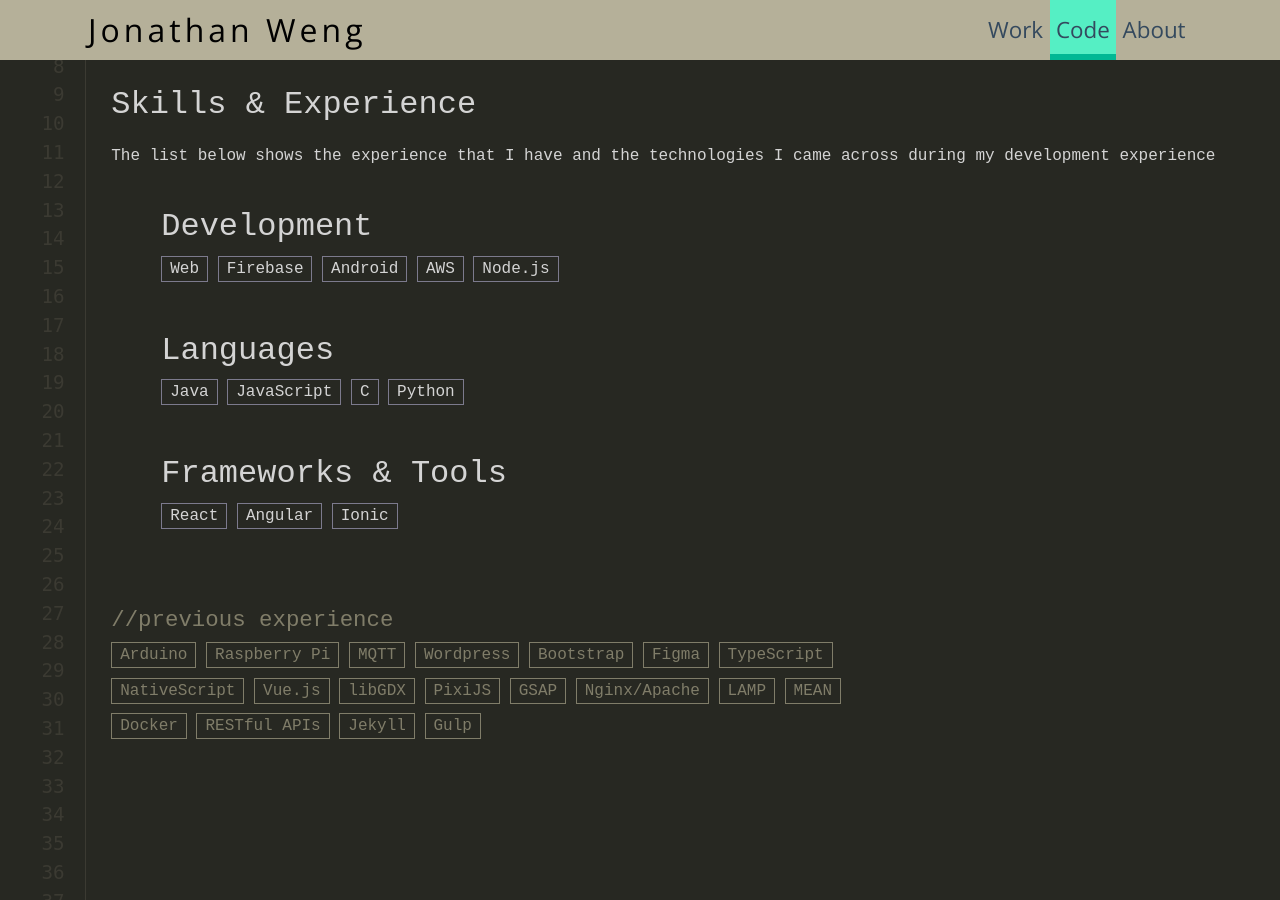
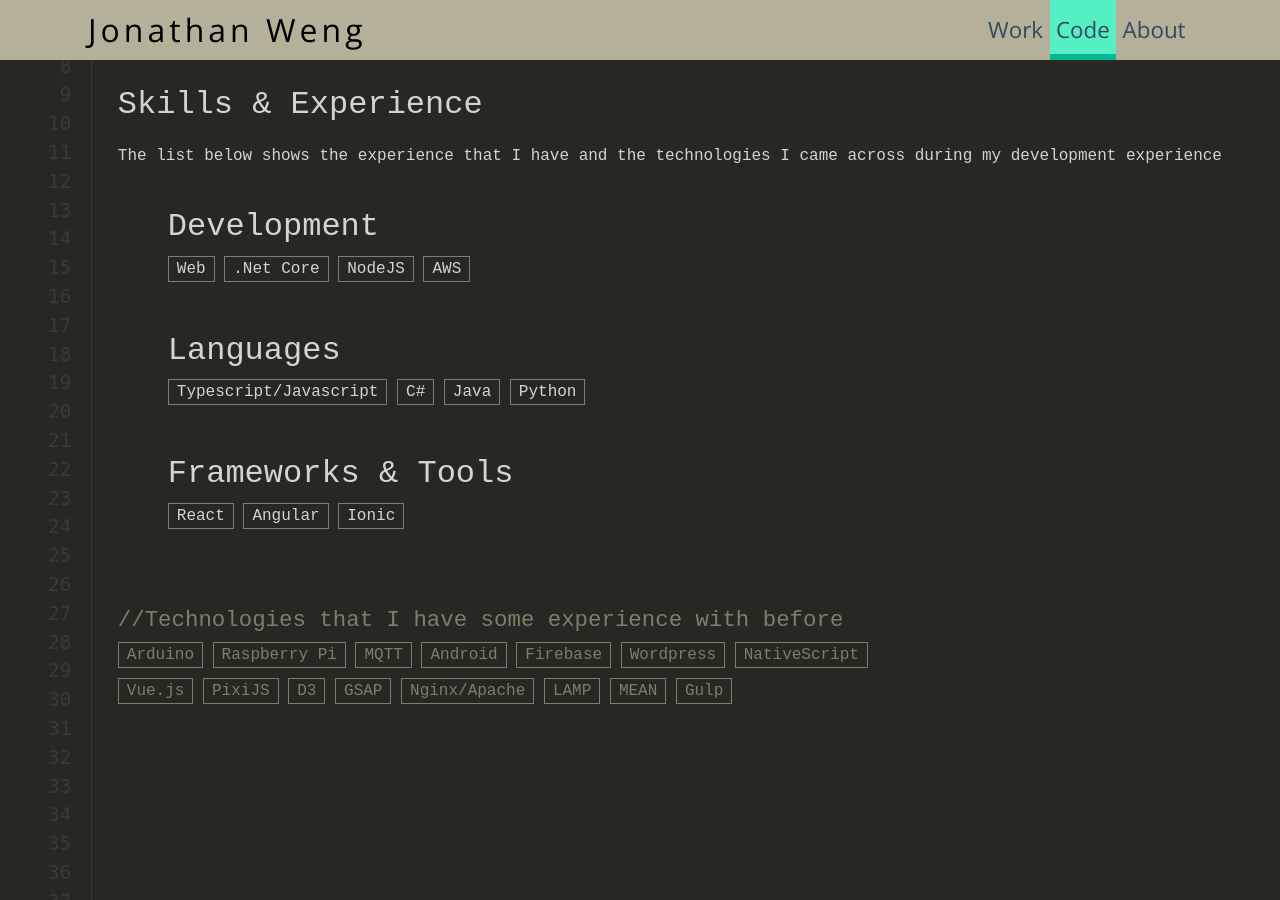
Before and after one commit to jonathanwj/portfolio, a Jekyll site: the page built from code.md, in a window 1280 px wide and 900 px high, scrolled down 229 px. Built offline with Jekyll 4.4.1, drawn with Linux system fonts in a browser that asks for light colours; nearby versions of some CDN libraries.

Commit message:
Update skills

```diff
--- a/_layouts/code.html
+++ b/_layouts/code.html
@@ -24,10 +24,9 @@
           </div>
           <div class="skill-tags">
             <span>Web</span>
-            <span>Firebase</span>
-            <span>Android</span>
+            <span>.Net Core</span>
+            <span>NodeJS</span>
             <span>AWS</span>
-            <span>Node.js</span>
           </div>
         </div>
         <div class="skill">
@@ -35,9 +34,9 @@
               <h1>Languages</h1>
             </div>
           <div class="skill-tags">
+            <span>Typescript/Javascript</span>
+            <span>C#</span>
             <span>Java</span>
-            <span>JavaScript</span>
-            <span>C</span>
             <span>Python</span>
           </div>
         </div>
@@ -55,27 +54,23 @@
 
       <div class="extra">
           <div class="skill-header">
-              <h1>//previous experience</h1>
+              <h1>//Technologies that I have some experience with before</h1>
             </div>
           <div class="skill-tags">
             <span>Arduino</span>
             <span>Raspberry Pi</span>
             <span>MQTT</span>
+            <span>Android</span>
+            <span>Firebase</span>
             <span>Wordpress</span>
-            <span>Bootstrap</span>
-            <span>Figma</span>
-            <span>TypeScript</span>
             <span>NativeScript</span>
             <span>Vue.js</span>
-            <span>libGDX</span>
             <span>PixiJS</span>
+            <span>D3</span>
             <span>GSAP</span>
             <span>Nginx/Apache</span>
             <span>LAMP</span>
             <span>MEAN</span>
-            <span>Docker</span>
-            <span>RESTful APIs</span>
-            <span>Jekyll</span>
             <span>Gulp</span>
           </div>
       </div>
```
